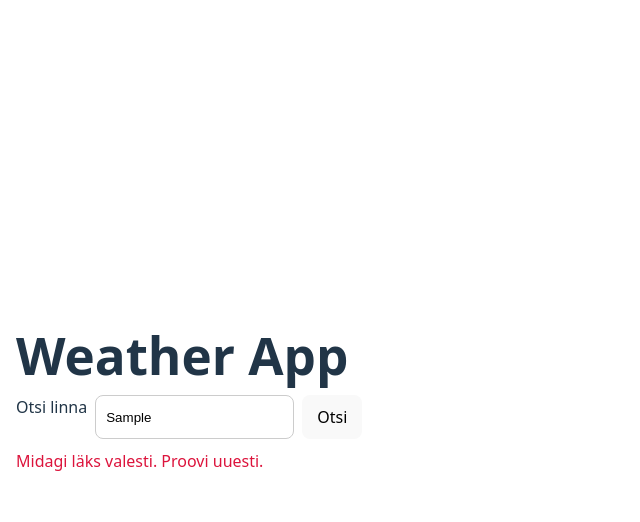
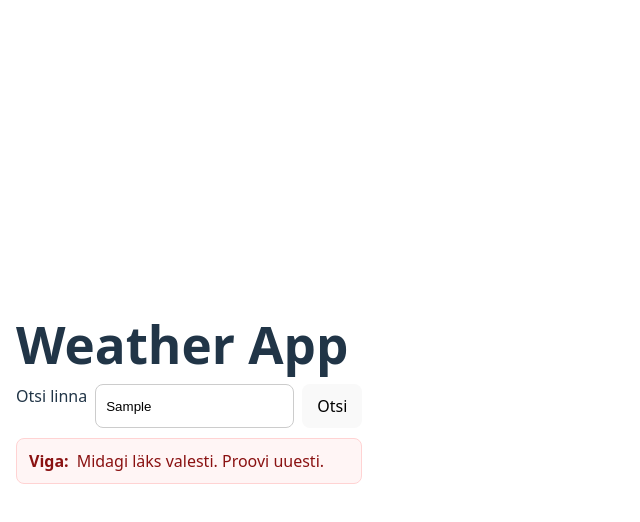
Before and after one commit to Torumees/weather-app, a React (Vite) app: page / in a window 1280 px wide. Both pictures are taken after typing "Sample" into the empty fields and a click on the button "Otsi". Shown: the top 522 px of the page, without its empty margins (0-640 px from the left). Built offline with nearby package versions, Linux system fonts and the light colour scheme; no server answers.

Commit message:
feat: add simple ErrorBanner component

```diff
--- a/src/App.jsx
+++ b/src/App.jsx
@@ -1,6 +1,7 @@
 import { useEffect, useState, useRef } from "react";
 import SearchBar from "./components/SearchBar";
 import RecentList from "./components/RecentList";
+import ErrorBanner from "./components/RecentList";
 const LS_KEY = "weather_recent_v1";
 const MAX_RECENT = 3;
 
@@ -108,11 +109,7 @@ export default function App() {
         placeholder="Sisesta linn (nt Tallinn)"
       />
 
-      {err && (
-        <p aria-live="polite" style={{ color: "crimson", marginTop: 10 }}>
-          {err}
-        </p>
-      )}
+      <ErrorBanner message={ err }></ErrorBanner>
 
       {data && (
         <div style={{ marginTop: 16, padding: 16, border: "1px solid #eee", borderRadius: 12 }}>
--- a/src/components/ErrorBanner/index.js
+++ b/src/components/ErrorBanner/index.js
@@ -0,0 +1 @@
+export { default } from "./ErrorBanner";
--- a/src/components/RecentList/RecentList.jsx
+++ b/src/components/RecentList/RecentList.jsx
@@ -1,51 +1,46 @@
-export default function RecentList ({
-    items = [],
-    onPick,
-    onClear,
-    ariaLabel = "Hiljutised otsingud"
-}) {
-    if (!items.length) return null;
+/**
+ * ErrorBanner – ühtne veateadete kuvaja.
+ * - Hoia kõik veateated läbi ühe komponendi, et UX ja stiil oleks ühtlane.
+ * - A11y: aria-live="assertive" -> ekraanilugejad loevad kohe ette.
+ * - Võimalik laiendada (ikoon, "Retry" nupp, error codes).
+ */
+export default function ErrorBanner({ message, onRetry }) {
+  if (!message) return null;
 
   return (
     <div
-            aria-label={ariaLabel}
-            style={{marginBottom: 10, display: "flex", gap: 8, flexWrap: "wrap"}}
+      role="alert"
+      aria-live="assertive"
+      style={{
+        marginTop: 10,
+        padding: "10px 12px",
+        borderRadius: 8,
+        border: "1px solid #ffd3d3",
+        background: "#fff5f5",
+        color: "#8a1111",
+        display: "flex",
+        alignItems: "center",
+        gap: 8
+      }}
     >
-                {items.map((c) => (
+      <span style={{ fontWeight: 600 }}>Viga:</span>
+      <span style={{ flex: 1 }}>{message}</span>
+      {onRetry && (
         <button
-                        key={c}
           type="button"
-                        onClick={() => onPick?.(c)}
-                        title={`Otsi uuesti: ${c}`}
+          onClick={onRetry}
           style={{
             padding: "6px 10px",
-                            borderRadius: 999,
-                            border: "1px solid #eee",
-                            color: "GrayText",
-                            background: "#f8f8f8",
-                            cursor: "pointer",
+            borderRadius: 6,
+            border: "1px solid #e5b1b1",
+            background: "white",
+            cursor: "pointer"
           }}
-                        aria-label={`Otsi uuesti ${c}`}
+          title="Proovi uuesti"
         >
-                            {c}
+          Uuesti
         </button>
-                ))}
-                <button
-                type="button"
-                onClick={() => onClear?.()}
-                style={{
-                    padding: "6px 10px",
-                    borderRadius: 999,
-                    border: "1px solid #eee",
-                    background: "transparent",
-                    color: "#666",
-                    cursor: "pointer",
-                }}
-                title="Tühjenda ajalugu"
-                aria-label="Tühjenda hiljutised otsingud"
-            >
-                Tühjenda
-            </button>
+      )}
     </div>
   );
 }
```
Also changed, not shown: src/components/ErrorBanner/ErrorBanner.jsx (+25 -0 lines). Lines whose indentation alone changed are shown as unchanged.
